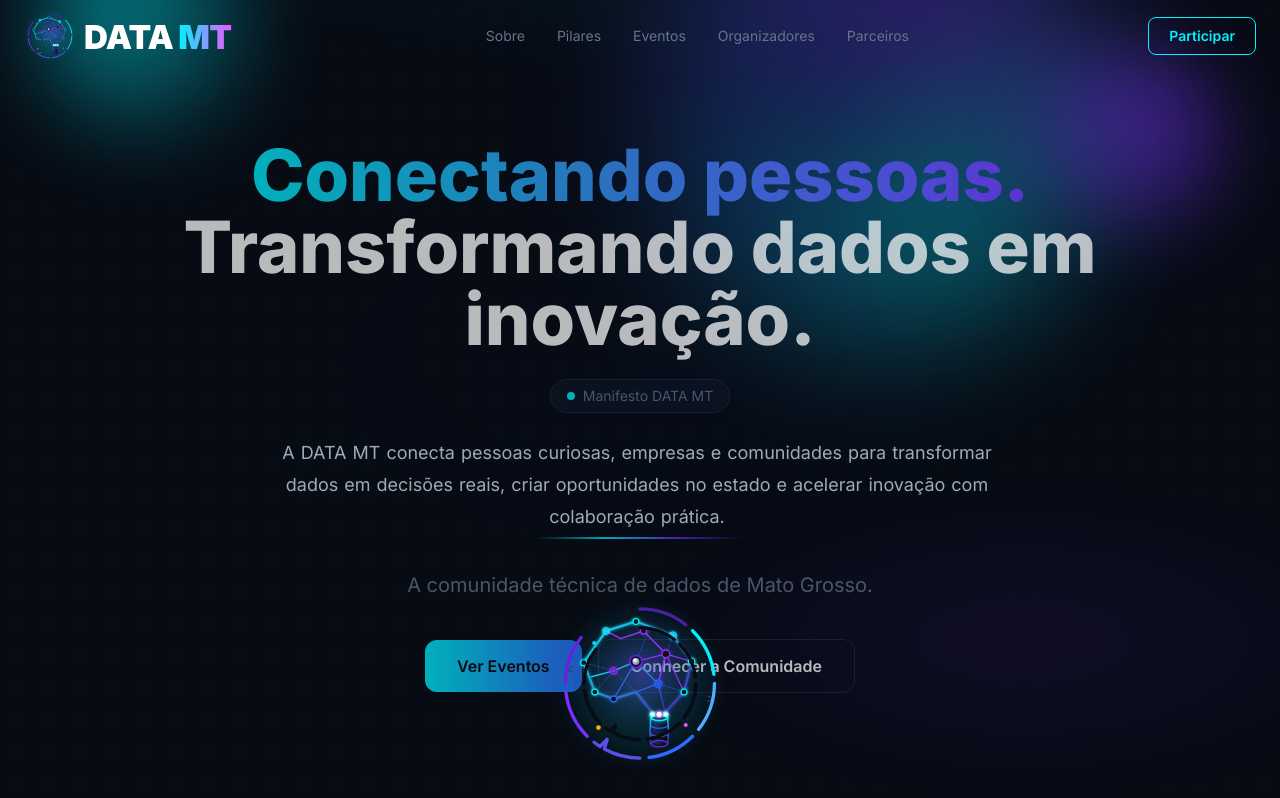
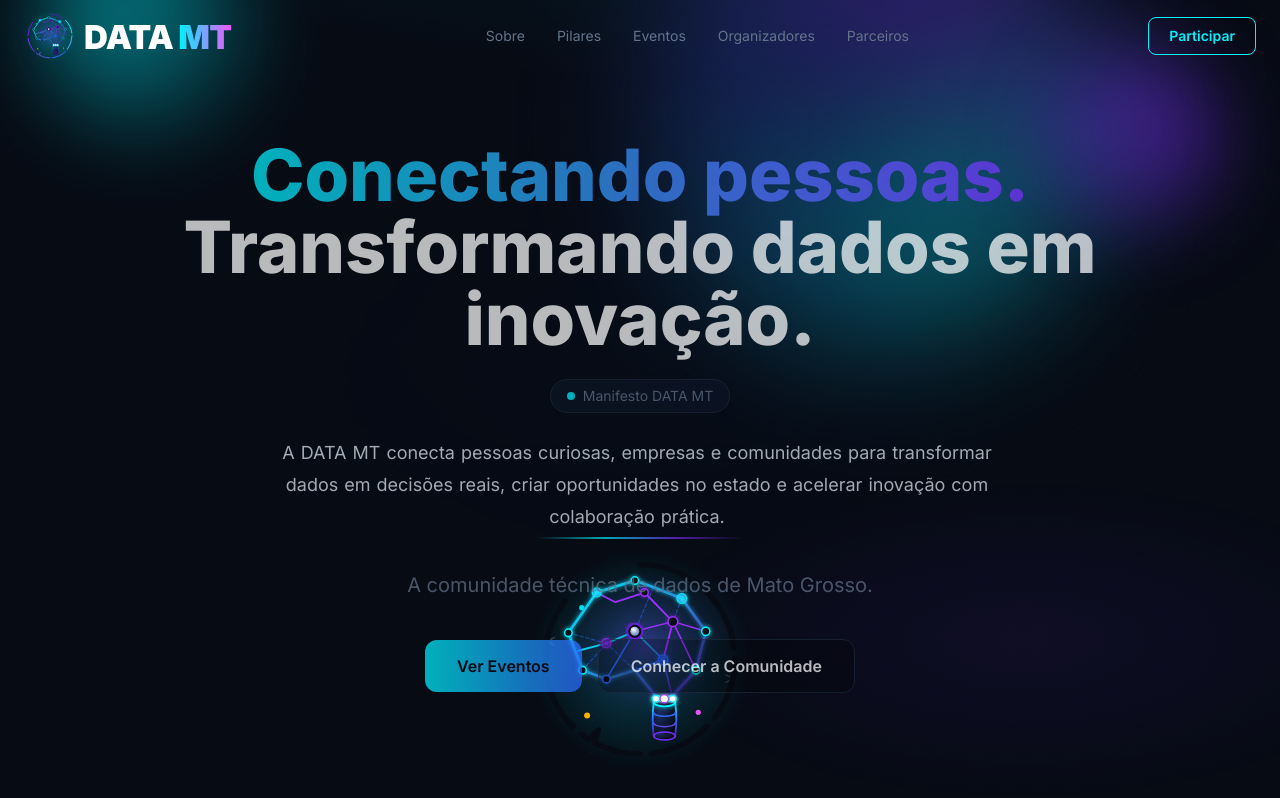
Before and after one commit to datamt-community/datamt-lp, a React (Vite) app: page / in a window 1280 px wide. Shown: the top 798 px of the page. Built offline with nearby package versions, Linux system fonts and the light colour scheme.

Commit message:
outras correcoes animacao e ui

```diff
--- a/src/App.jsx
+++ b/src/App.jsx
@@ -9,19 +9,33 @@ import Eventos from './components/Eventos'
 import Organizadores from './components/Organizadores'
 import Parceiros from './components/Parceiros'
 import Footer from './components/Footer'
-import GlobalBrainLinesBackground from './components/GlobalBrainLinesBackground'
+import BodyBrainLinesBackground from './components/BodyBrainLinesBackground'
 
 export default function App() {
   const [introFeita, setIntroFeita] = useState(false)
   const heroStageRef = useRef(null)
-  const { scrollYProgress: pageScrollProgress } = useScroll()
+  const contentStageRef = useRef(null)
   const { scrollYProgress: heroStageProgress } = useScroll({
     target: heroStageRef,
     offset: ['start start', 'end end']
   })
-  const globalProgress = useTransform(
-    [heroStageProgress, pageScrollProgress],
-    ([heroProgress, pageProgress]) => (heroProgress < 0.995 ? 0 : pageProgress)
+  const { scrollYProgress: globalProgress } = useScroll({
+    target: contentStageRef,
+    offset: ['start start', 'end end']
+  })
+  const bodyBackgroundProgress = useTransform(
+    [heroStageProgress, globalProgress],
+    ([heroProgress, contentProgress]) => {
+      if (heroProgress < 0.8) {
+        return 0
+      }
+
+      if (heroProgress < 0.995) {
+        return ((heroProgress - 0.8) / 0.195) * 0.2
+      }
+
+      return 0.2 + contentProgress * 0.8
+    }
   )
 
   return (
@@ -29,7 +43,7 @@ export default function App() {
       {!introFeita && <LogoIntro onComplete={() => setIntroFeita(true)} />}
       {introFeita && (
         <div className="bg-datamt-bg min-h-screen relative isolate">
-          <GlobalBrainLinesBackground progress={globalProgress} />
+          <BodyBrainLinesBackground progress={bodyBackgroundProgress} />
 
           <div className="relative z-10">
             <Navbar nav={data.nav} site={data.site} />
@@ -40,11 +54,13 @@ export default function App() {
               </div>
             </div>
 
-            <Pilares pilares={data.pilares} />
-            <Eventos eventos={data.eventos} />
-            <Organizadores organizadores={data.organizadores} />
-            <Parceiros parceiros={data.parceiros} />
-            <Footer site={data.site} nav={data.nav} social={data.social} />
+            <div ref={contentStageRef}>
+              <Pilares pilares={data.pilares} />
+              <Eventos eventos={data.eventos} />
+              <Organizadores organizadores={data.organizadores} />
+              <Parceiros parceiros={data.parceiros} />
+              <Footer site={data.site} nav={data.nav} social={data.social} />
+            </div>
           </div>
         </div>
       )}
--- a/src/components/GlobalBrainLinesBackground.jsx
+++ b/src/components/BodyBrainLinesBackground.jsx
@@ -65,7 +65,7 @@ function NodeReveal({ progress, node, at, color, radius }) {
   )
 }
 
-export default function GlobalBrainLinesBackground({ progress }) {
+export default function BodyBrainLinesBackground({ progress }) {
   return (
     <div aria-hidden="true" className="pointer-events-none fixed inset-0 z-0 overflow-hidden">
       <motion.svg
--- a/src/components/DatamtSymbolRingProgress.jsx
+++ b/src/components/DatamtSymbolRingProgress.jsx
@@ -47,7 +47,7 @@ export default function DatamtSymbolRingProgress({ progress, className = '' }) {
 
       <svg
         aria-hidden="true"
-        viewBox="0 0 400 400"
+        viewBox="50 50 300 300"
         className="pointer-events-none absolute inset-0 h-full w-full"
         preserveAspectRatio="xMidYMid meet"
       >
--- a/src/components/Hero.jsx
+++ b/src/components/Hero.jsx
@@ -222,7 +222,7 @@ export default function Hero({ hero, progress }) {
               <a
                 key={cta.href}
                 href={cta.href}
-                className="px-8 py-3.5 rounded-xl font-semibold border border-datamt-border text-white hover:border-datamt-cyan hover:text-datamt-cyan transition-all duration-200"
+                className="px-8 py-3.5 rounded-xl font-semibold border border-datamt-border bg-black/35 text-white hover:border-datamt-cyan hover:text-datamt-cyan hover:bg-black/45 transition-all duration-200"
               >
                 {cta.label}
               </a>
@@ -234,7 +234,7 @@ export default function Hero({ hero, progress }) {
 
       <motion.div
         aria-hidden="true"
-        className="absolute bottom-4 left-1/2 z-20 h-36 w-36 -translate-x-1/2 md:bottom-7 md:h-44 md:w-44"
+        className="absolute bottom-4 left-1/2 z-0 h-48 w-48 -translate-x-1/2 md:bottom-7 md:h-56 md:w-56"
         style={{ opacity: logoOpacity }}
       >
         <DatamtSymbolRingProgress progress={scrollYProgress} className="h-full w-full" />
```
